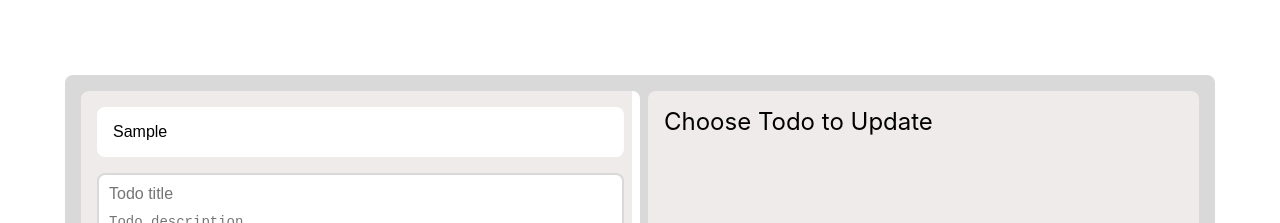
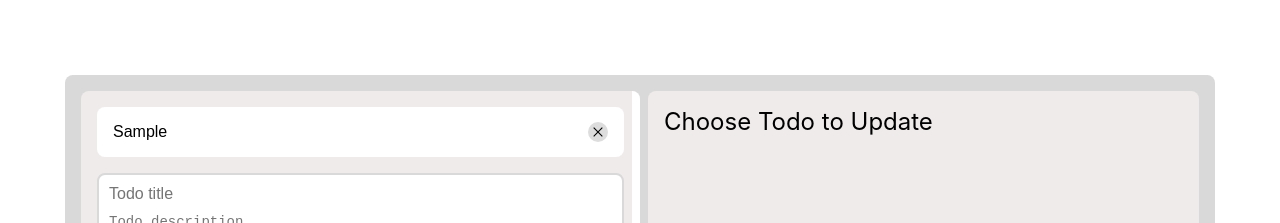
Before and after one commit to Sergey-Perfiliev/todo, a React (Create React App) app: page / in a window 1280 px wide. Both pictures are taken after typing "Sample" into the empty fields and a click on the button "Add task". Shown: the top 223 px of the page. Built offline with nearby package versions, Linux system fonts and the light colour scheme.

Commit message:
Add: Clear search, Handle empty input

```diff
--- a/src/assets/GlobalSvgSelector.tsx
+++ b/src/assets/GlobalSvgSelector.tsx
@@ -1,5 +1,5 @@
 type Props = {
-	id: string;
+	id: 'add-button' | 'delete-button' | 'clear-button';
 }
 
 const GlobalSvgSelector = ({ id }: Props) => {
@@ -17,12 +17,17 @@ const GlobalSvgSelector = ({ id }: Props) => {
 				</path>
 			</svg>
 		case 'delete-button':
-			return <svg xmlns="http://www.w3.org/2000/svg" width="24" height="24"><g fill="none" fillRule="evenodd">
-				<path d="M0 0h24v24H0z"></path>
-				<rect width="14" height="1" x="5" y="6" fill="currentColor" rx=".5"></rect>
-				<path fill="currentColor" d="M10 9h1v8h-1V9zm3 0h1v8h-1V9z"></path>
-				<path stroke="currentColor" d="M17.5 6.5h-11V18A1.5 1.5 0 0 0 8 19.5h8a1.5 1.5 0 0 0 1.5-1.5V6.5zm-9 0h7V5A1.5 1.5 0 0 0 14 3.5h-4A1.5 1.5 0 0 0 8.5 5v1.5z"></path>
-			</g>
+			return <svg xmlns="http://www.w3.org/2000/svg" width="24" height="24">
+				<g fill="none" fillRule="evenodd">
+					<path d="M0 0h24v24H0z"></path>
+					<rect width="14" height="1" x="5" y="6" fill="currentColor" rx=".5"></rect>
+					<path fill="currentColor" d="M10 9h1v8h-1V9zm3 0h1v8h-1V9z"></path>
+					<path stroke="currentColor" d="M17.5 6.5h-11V18A1.5 1.5 0 0 0 8 19.5h8a1.5 1.5 0 0 0 1.5-1.5V6.5zm-9 0h7V5A1.5 1.5 0 0 0 14 3.5h-4A1.5 1.5 0 0 0 8.5 5v1.5z"></path>
+				</g>
+			</svg>
+		case 'clear-button':
+			return <svg xmlns="http://www.w3.org/2000/svg" height="20" width="20">
+				<path d="m6.062 14.708-.77-.77L9.229 10 5.292 6.062l.77-.77L10 9.229l3.938-3.937.77.77L10.771 10l3.937 3.938-.77.77L10 10.771Z" />
 			</svg>
 		default:
 			return null;
--- a/src/components/TodoList/AddTaskForm/AddTaskForm.scss
+++ b/src/components/TodoList/AddTaskForm/AddTaskForm.scss
@@ -28,12 +28,6 @@
       transition: all ease 0.15s;
     }
 
-    .button-submit:disabled,
-    .button-submit[disabled] {
-      cursor: not-allowed;
-      filter: brightness(90%);
-    }
-
     .button-cancel {
       margin-right: $base * 2;
 
--- a/src/components/TodoList/SearchBar/SearchBar.tsx
+++ b/src/components/TodoList/SearchBar/SearchBar.tsx
@@ -1,16 +1,21 @@
 import React from 'react'
+import GlobalSvgSelector from '../../../assets/GlobalSvgSelector';
 
 type Props = {
 	text: string,
-	handleSearchText: () => void
+	handleSearchText: () => void,
+	handleClear: () => void
 }
 
-export const SearchBar = ({ text, handleSearchText }: Props) => {
-		return (
+export const SearchBar = ({ text, handleSearchText, handleClear }: Props) => {
+	return (
 		<div className='todo-list__search'>
-			<input className='todo-input search-input' placeholder='Search' autoFocus
+			<input type='search' className='todo-input search-input' placeholder='Search' autoFocus
 				value={text} onChange={handleSearchText}
 			/>
+			<div onClick={handleClear}>
+				<GlobalSvgSelector id='clear-button' />
+			</div>
 		</div>
 	)
 }
--- a/src/components/TodoList/TodoList.scss
+++ b/src/components/TodoList/TodoList.scss
@@ -35,9 +35,28 @@
 }
 
 .todo-list__search {
+  position: relative;
+  margin-bottom: $base * 4;
+
   .search-input {
     width: 100%;
-    margin-bottom: $base * 4;
+
+    &:placeholder-shown + div {
+      opacity: 0;
+      pointer-events: none;
+    }
+  }
+
+  svg {
+    position: absolute;
+    border-radius: 50%;
+    top: 0;
+    bottom: 0;
+    right: $base * 4;
+    margin: auto;
+    background: #ddd;
+    cursor: pointer;
+    transition: 0.1s;
   }
 }
 
--- a/src/components/TodoList/TodoList.tsx
+++ b/src/components/TodoList/TodoList.tsx
@@ -33,7 +33,9 @@ const TodoList = ({ setCurrentTodo }: Props) => {
 		deleteTodoItem(id)
 	}
 
-	const [searchText, handleSearchText] = useInput('')
+	const [searchText, handleSearchText, setSearchText] = useInput('')
+
+	const handleClear = () => setSearchText('')
 
 	const todoItems = todoList
 		.filter(todo =>
@@ -48,7 +50,11 @@ const TodoList = ({ setCurrentTodo }: Props) => {
 
 	return (
 		<div className='todo-app-item todo-list'>
-			<SearchBar text={searchText} handleSearchText={handleSearchText} />
+			<SearchBar
+				text={searchText}
+				handleSearchText={handleSearchText}
+				handleClear={handleClear}
+			/>
 			{todoItems}
 
 			{!addTaskMode ?
--- a/src/components/TodoUpdateForm/TodoUpdateForm.tsx
+++ b/src/components/TodoUpdateForm/TodoUpdateForm.tsx
@@ -55,7 +55,8 @@ const TodoUpdateForm = ({ currentTodo }: Props) => {
 				/>
 			</div>
 			<div className='buttons'>
-				<button type='button' className='todo-button button-submit' onClick={handleUpdate}>
+				<button disabled={!title} type='button' className='todo-button button-submit'
+					onClick={handleUpdate}>
 					Update
 				</button>
 			</div>
--- a/src/styles/App.scss
+++ b/src/styles/App.scss
@@ -38,6 +38,12 @@
   background-color: $todo-add;
   color: white;
 
+  &:disabled,
+  &[disabled] {
+    cursor: not-allowed;
+    filter: brightness(90%);
+  }
+
   &:hover {
     filter: brightness(105%);
   }
```
